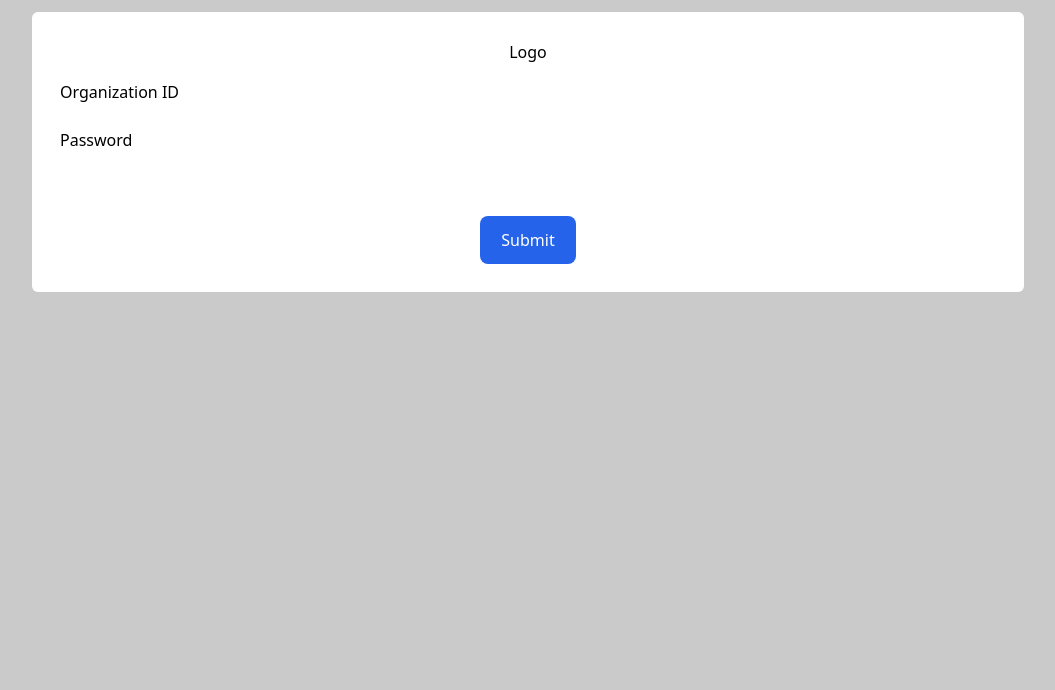
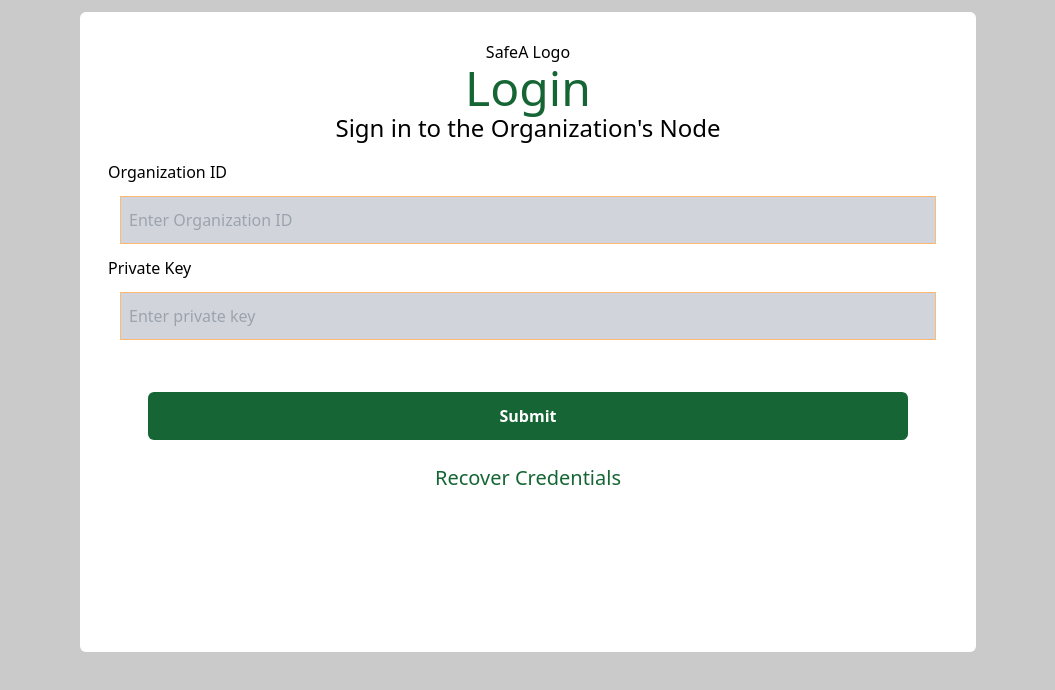
Before and after one commit to ANTONINEUTRON/sleek-fsi, a React (Create React App) app: page /login in a window 1280 px wide. Shown: the top 690 px of the page, without its empty margins (112-1167 px from the left). Built offline with nearby package versions, Linux system fonts and the light colour scheme.

Commit message:
Login page designed and working

```diff
--- a/src/App.js
+++ b/src/App.js
@@ -10,6 +10,7 @@ import Login from './pages/Login';
 import PageNotFound from './pages/PageNotFound';
 import Performance from './components/Performance';
 import AddRecord from './components/AddRecord';
+import RecoverCredentials from './pages/RecoverCredentials';
 
 function App() {
   return (
@@ -21,6 +22,7 @@ function App() {
 
         </Route>
         <Route path="/login" element={<Login />}/>
+        <Route path="/recover-credentials" element={<RecoverCredentials />} />
         <Route path="*" element={<PageNotFound />}/>
       </Routes>
     </BrowserRouter>
--- a/src/pages/Login.js
+++ b/src/pages/Login.js
@@ -1,15 +1,25 @@
+import { Link } from "react-router-dom";
+
 export default function Login(){
     return (
-        <div className="ml-36 mr-36 mt-3 p-7 bg-white rounded-md">
+        <div className="ml-48 mr-48 mt-3 pb-40 p-7 bg-white rounded-md">
             <div className="flex flex-col items-center">
-                Logo
+                SafeA Logo
+            </div>
+            <div className="flex flex-col p-auto text-5xl text-green-800 text-center">
+                Login
+            </div>
+            <div className="flex flex-col text-2xl text-center">
+                Sign in to the Organization's Node
             </div>
             <div className="flex flex-col mt-4">
                 <label for="org_id">Organization ID</label>
-                <input type={"text"} name="org_id"/>
-                <label for="password">Password</label>
-                <input type={"password"} name="org_id"/>
-                <input type={"submit"} className="bg-blue-600 rounded-lg ml-25 mr-25 w-24 mt-10 text-bold m-auto text-white p-3"/>
+                <input type={"text"} name="org_id" className="border border-orange-300  bg-gray-300 h-12 m-3 p-2" placeholder="Enter Organization ID"/>
+                <label for="password">Private Key</label>
+                <input type={"password"} name="key"  className="border border-orange-300  bg-gray-300 h-12 m-3 p-2" placeholder="Enter private key"/>
+                <input type={"submit"} className="bg-green-800 rounded-md ml-10 mr-10 mt-10 font-bold m-auto text-white p-3 hover:bg-green-600"/>
+
+                <Link to={"/recover-credentials"} className="text-green-800 text-xl m-auto mt-6">Recover Credentials</Link>
             </div>
         </div>
     );
--- /dev/null
+++ b/src/pages/RecoverCredentials.js
@@ -0,0 +1,8 @@
+
+export default function RecoverCredentials(){
+    return(
+        <div>
+            Recover Credentials
+        </div>
+    );
+}
```
